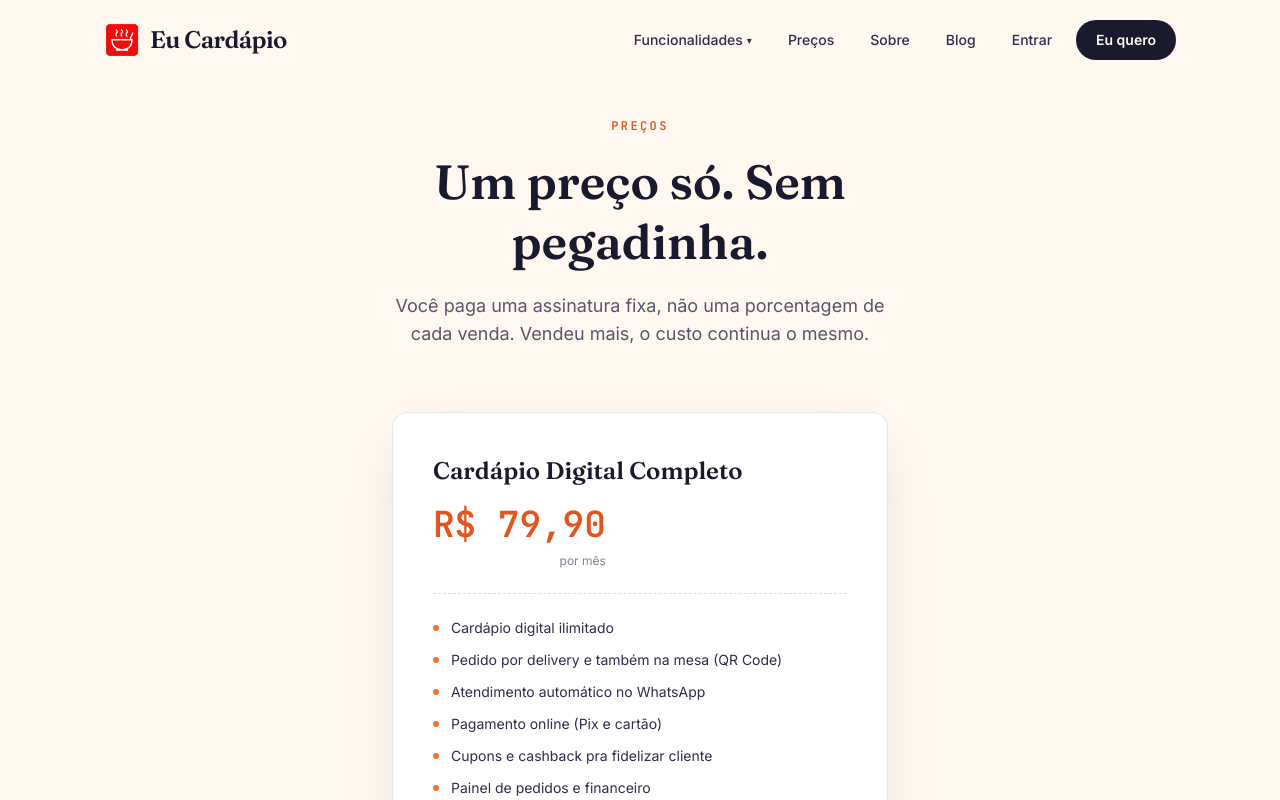
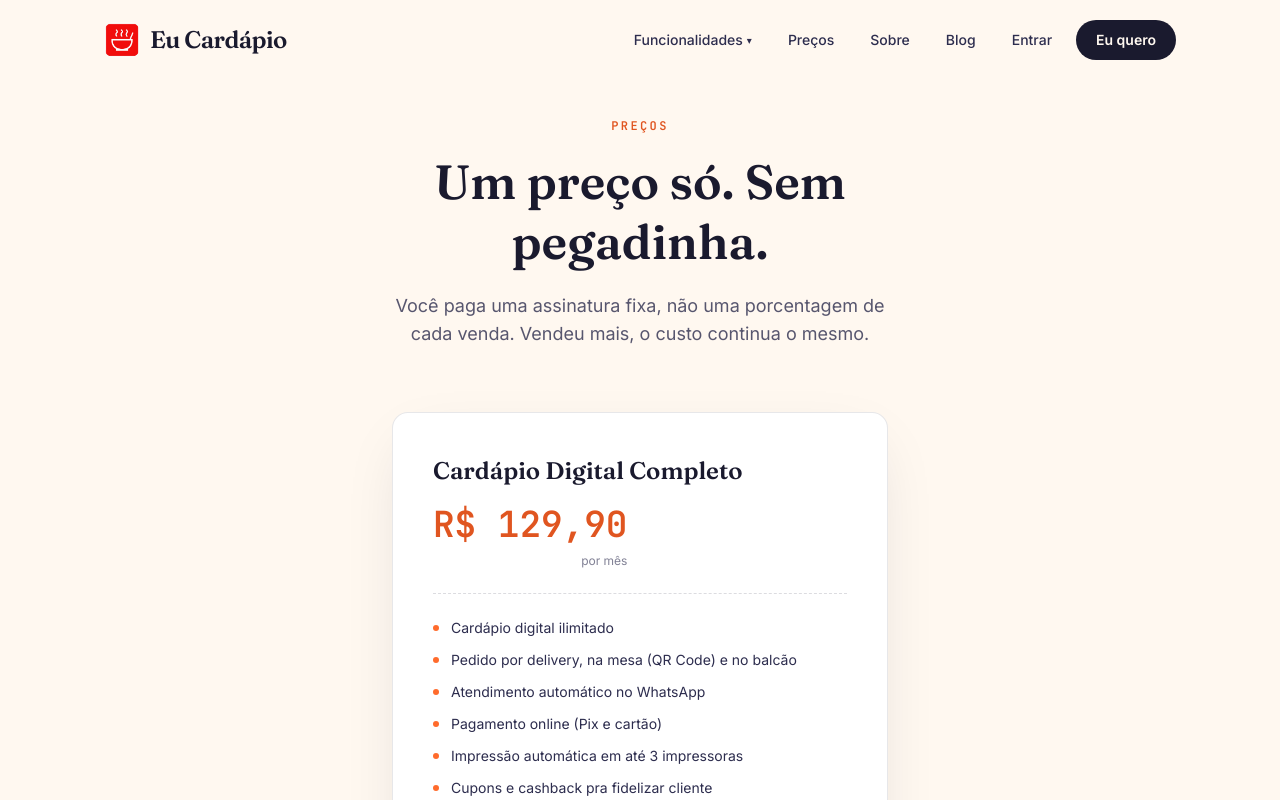
Before and after one commit to jorgeguto87/portal_eucardapio, a React (Vite) app: page /precos in a window 1280 px wide. Shown: the top 800 px of the page. Built offline with nearby package versions, Linux system fonts and the light colour scheme; no server answers.

Commit message:
Change subscription price to R$ 129,90
Updated pricing details and features in PrecosPage.

```diff
--- a/src/pages/PrecosPage.jsx
+++ b/src/pages/PrecosPage.jsx
@@ -10,9 +10,10 @@ const SITE_URL = 'https://portal.eucardapio.com.br'
 
 const INCLUI = [
   'Cardápio digital ilimitado',
-  'Pedido por delivery e também na mesa (QR Code)',
+  'Pedido por delivery, na mesa (QR Code) e no balcão',
   'Atendimento automático no WhatsApp',
   'Pagamento online (Pix e cartão)',
+  'Impressão automática em até 3 impressoras',
   'Cupons e cashback pra fidelizar cliente',
   'Painel de pedidos e financeiro',
   'Gestão de equipe e entregadores',
@@ -26,7 +27,7 @@ const COMPARISON = [
   { feature: 'Cardápio digital próprio', eucardapio: 'Sim', ifood: 'Não', competidor: 'Parcial' },
   { feature: 'WhatsApp automático', eucardapio: 'Sim', ifood: 'Não', competidor: 'Não' },
   { feature: 'QR Code na mesa', eucardapio: 'Sim', ifood: 'Não', competidor: 'Parcial' },
-  { feature: 'Custo mensal fixo', eucardapio: 'R$ 79,90', ifood: 'Variável', competidor: 'Variável' },
+  { feature: 'Custo mensal fixo', eucardapio: 'R$ 129,90', ifood: 'Variável', competidor: 'Variável' },
 ]
 
 export default function PrecosPage() {
@@ -56,8 +57,8 @@ export default function PrecosPage() {
   return (
     <div ref={scope} className="pt-28 pb-24">
       <Helmet>
-        <title>Preços — R$ 79,90/mês, Sem Comissão por Pedido | Eu Cardápio</title>
-        <meta name="description" content="Plano único: R$ 79,90 por mês. Cardápio digital, WhatsApp automático, pagamento online, QR Code na mesa, cupons e cashback. Sem comissão por venda. 7 dias grátis." />
+        <title>Preços — R$ 129,90/mês, Sem Comissão por Pedido | Eu Cardápio</title>
+        <meta name="description" content="Plano único: R$ 129,90 por mês. Cardápio digital, WhatsApp automático, pagamento online, QR Code na mesa, pedidos no balcão, impressão em até 3 impressoras, cupons e cashback. Sem comissão por venda. 7 dias grátis." />
         <link rel="canonical" href={`${SITE_URL}/precos`} />
       </Helmet>
 
@@ -80,7 +81,7 @@ export default function PrecosPage() {
               Cardápio Digital Completo
             </span>
             <div className="text-right shrink-0">
-              <span className="font-[family-name:var(--font-mono)] text-[clamp(1.5rem,6vw,2.25rem)] font-bold text-ember-dark">R$ 79,90</span>
+              <span className="font-[family-name:var(--font-mono)] text-[clamp(1.5rem,6vw,2.25rem)] font-bold text-ember-dark">R$ 129,90</span>
               <span className="block text-xs text-ink-soft/60 mt-0.5">por mês</span>
             </div>
           </div>
```
